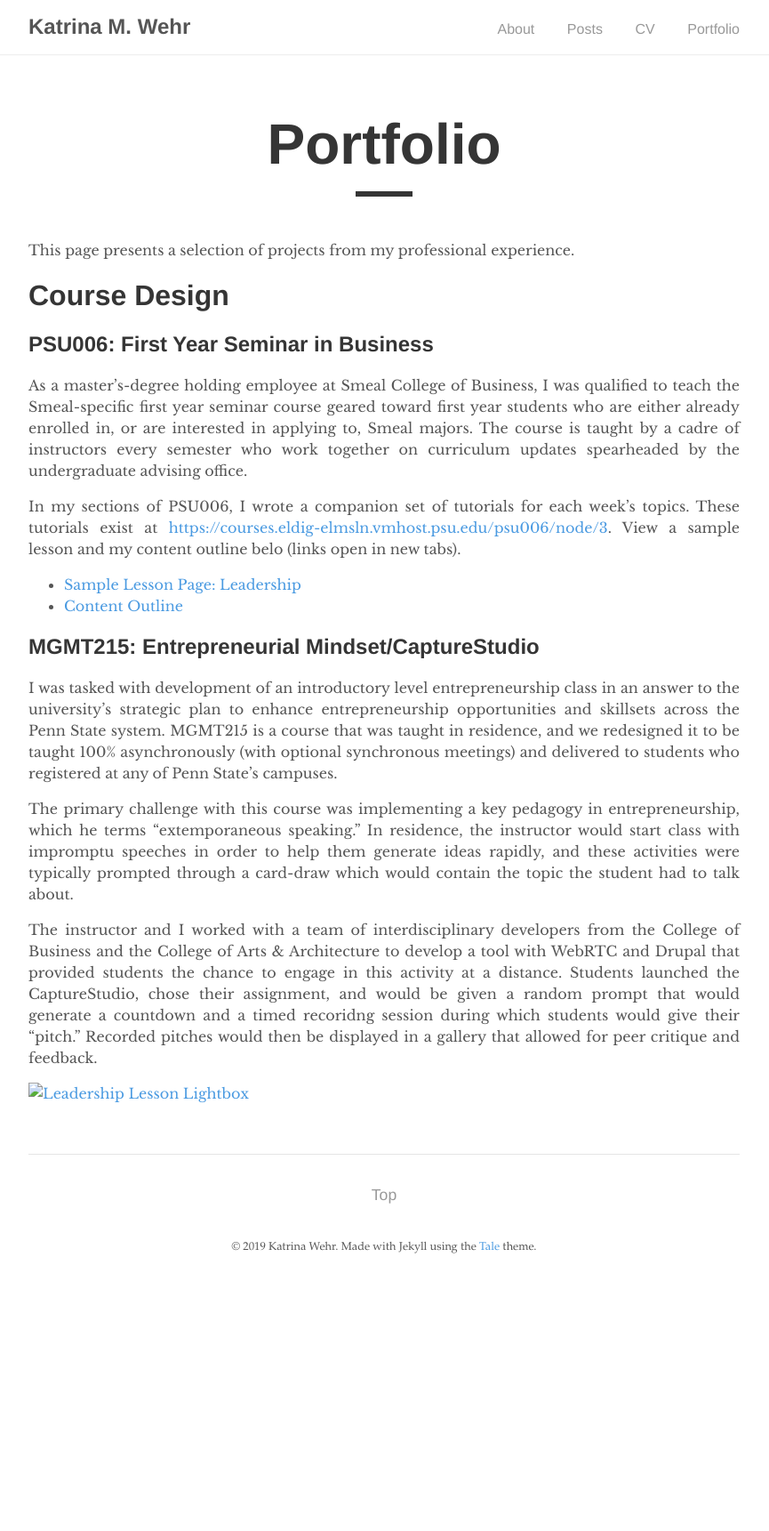
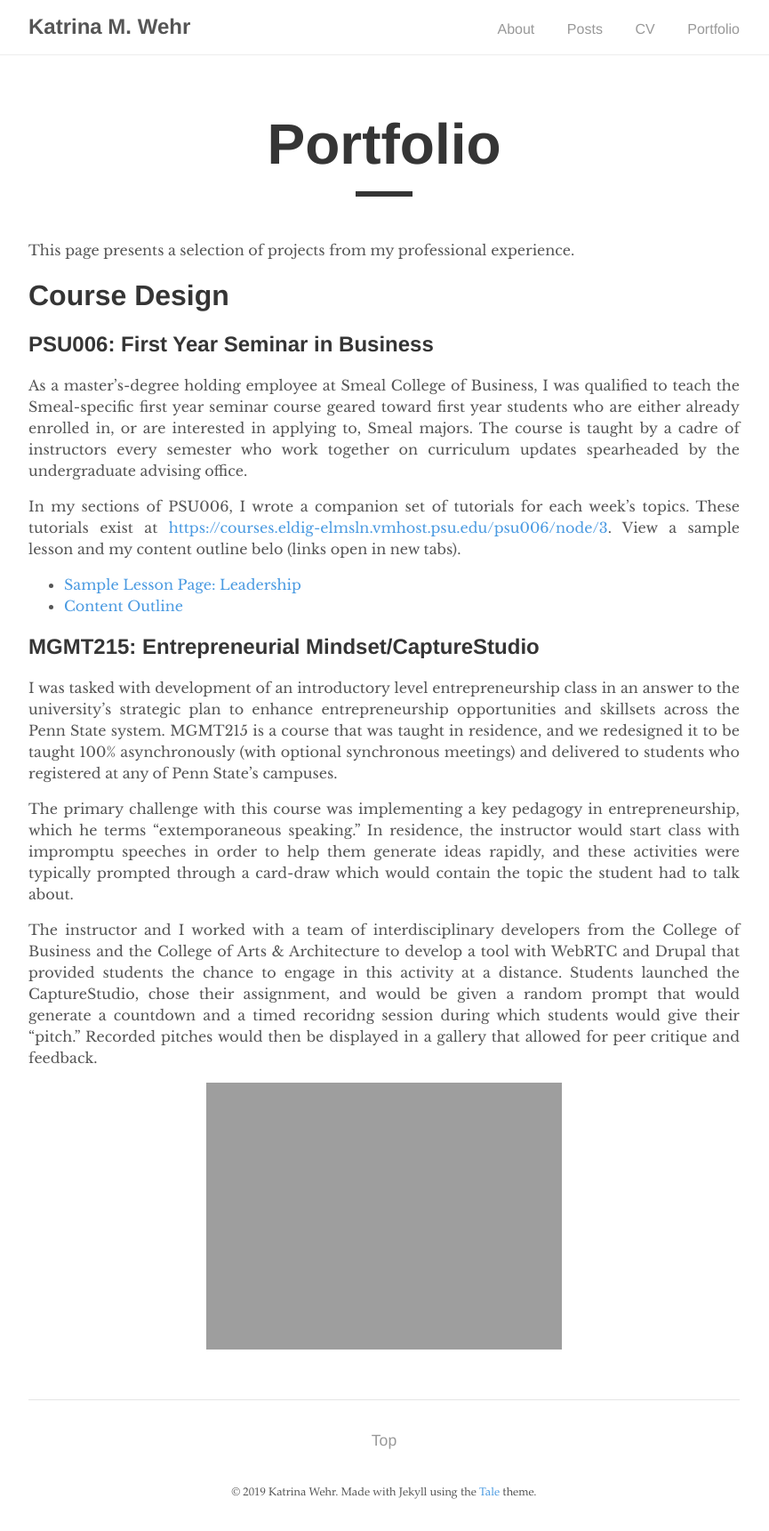
Before and after one commit to kat-wehr/mysite, a Jekyll site: the page built from _pages/portfolio.md, in a window 1280 px wide. Shown: the whole page at 89% size, without its empty margins (208-1073 px from the left). Built offline with Jekyll 4.4.1, drawn with Linux system fonts in a browser that asks for light colours; nearby versions of some CDN libraries; before the commit the page ends 1445 px from its top, so only the background shows below that.

Commit message:
Update portfolio.html

```diff
--- a/_layouts/portfolio.html
+++ b/_layouts/portfolio.html
@@ -7,7 +7,7 @@ layout: default
   <div class="post-line"></div>
 
   {{ content }}
-  {% include lightbox.html src="/mysite/assets/portfolio_images/Screenshot-Leadership.png" data="group" title="Leadership Lesson Lightbox" %}
+  {% include lightbox.html src="/mysite/assets/portfolio_images/Screenshot-Leadership.jpg" data="group" title="Leadership Lesson Lightbox" %}
 
   </div>
 
```
